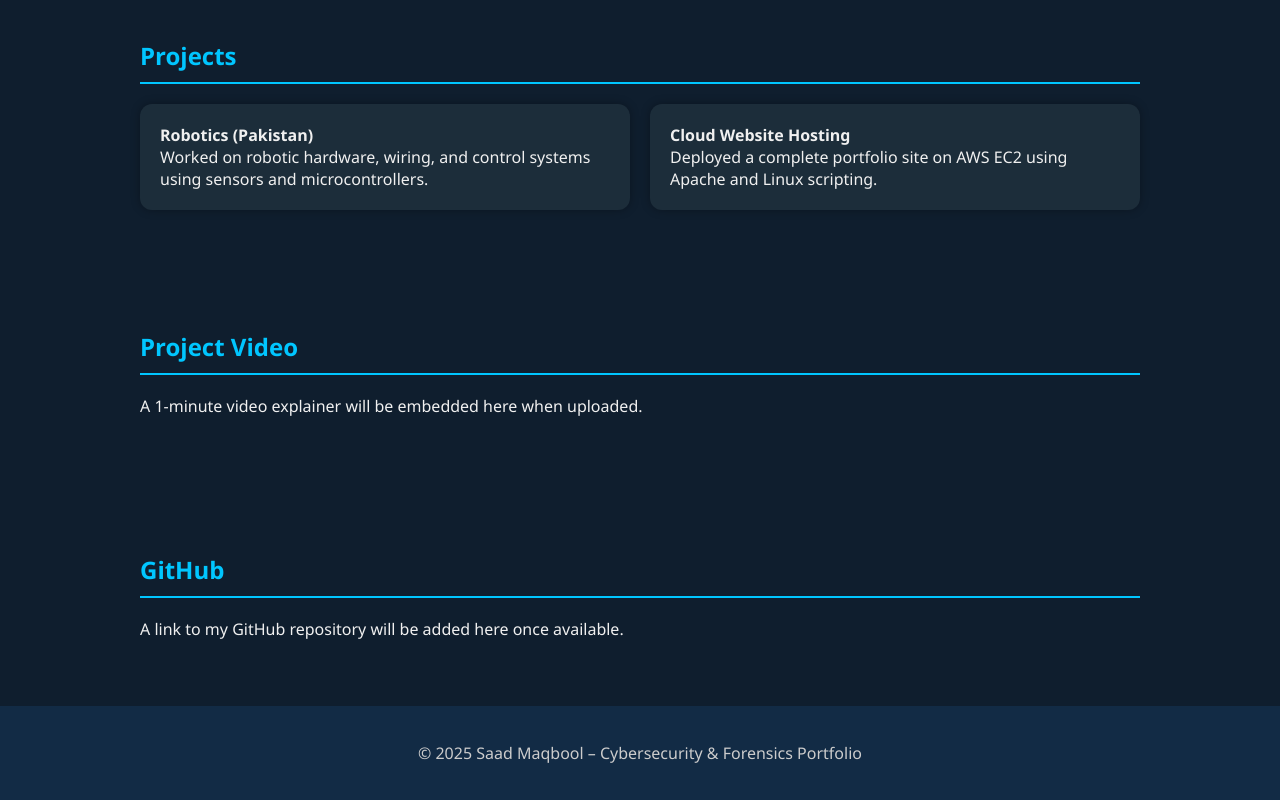
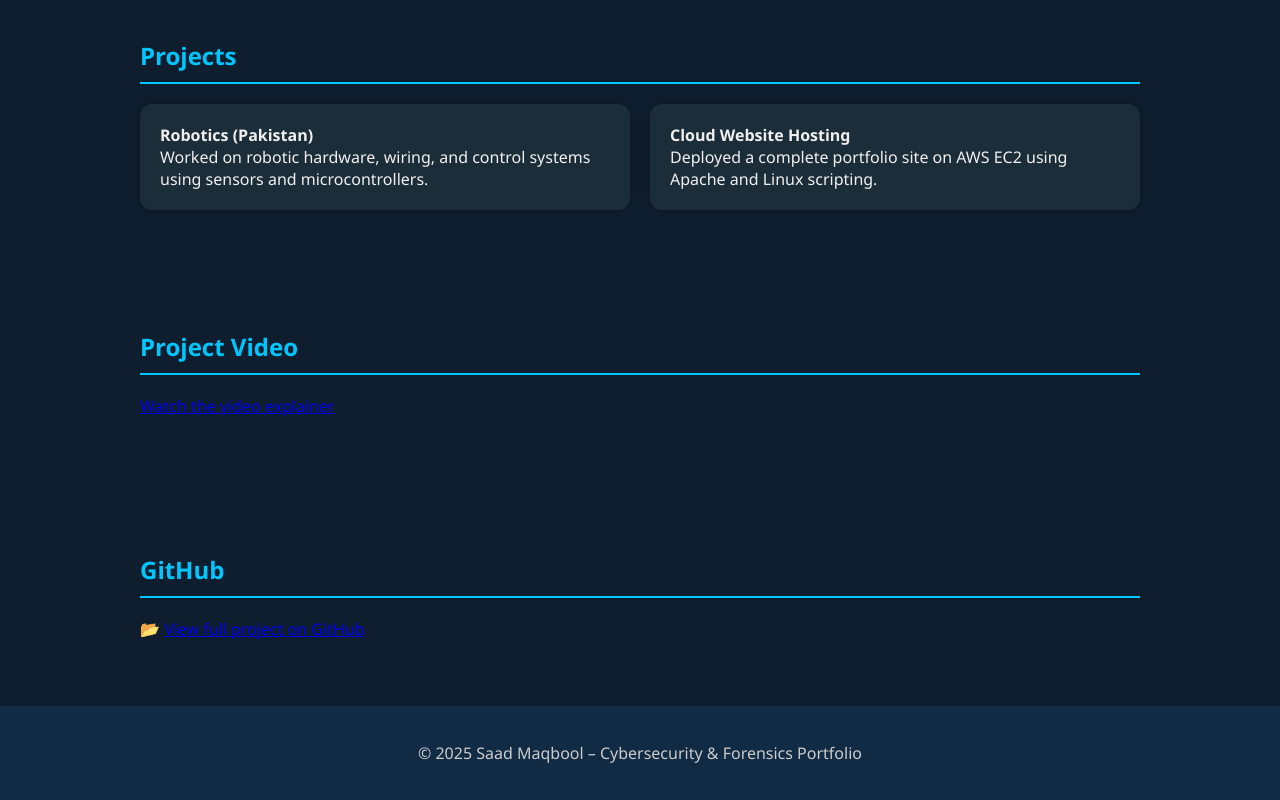
Before and after one commit to maqboolsaad/Project-ict-171, a plain HTML site: page index.html in a window 1280 px wide. Shown: the part 1157-1957 px from the top of the page. Drawn offline with Linux system fonts and the light colour scheme.

Commit message:
Update index.html

```diff
--- a/index.html
+++ b/index.html
@@ -9,7 +9,7 @@
 <body>
   <header>
     <img src="profile.jpg" alt="Saad Maqbool" />
-    <h1>Saad Maqbool</h1>
+    <h1>Saad Maqbool (35305448)</h1>
     <p class="tagline">Cybersecurity & Forensics Student | Murdoch University</p>
     <p class="update-label">This portfolio reflects my achievements as of:</p>
     <div class="clock" id="clock">--:--:--</div>
@@ -55,12 +55,18 @@
 
   <div class="section" id="video">
     <h2>Project Video</h2>
-    <p>A 1-minute video explainer will be embedded here when uploaded.</p>
+<p>
+  <a href="https://youtu.be/37xuNbNrfLM" target="_blank">Watch the video explainer</a>
+</p>
+
   </div>
 
   <div class="section" id="github">
     <h2>GitHub</h2>
-    <p>A link to my GitHub repository will be added here once available.</p>
+   <p>
+  📂 <a href="https://github.com/maqboolsaad/Project-ict-171" target="_blank">View full project on GitHub</a>
+</p>
+
   </div>
 
   <footer>
```
